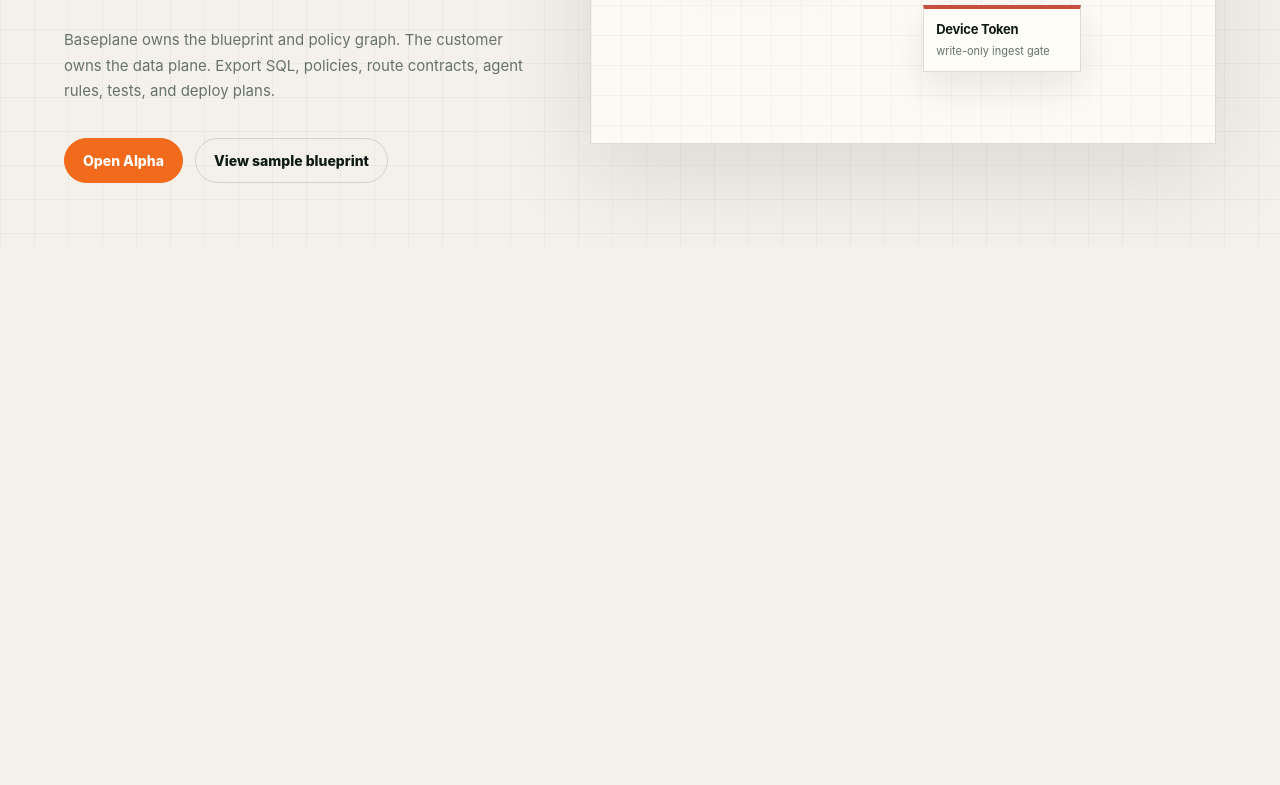
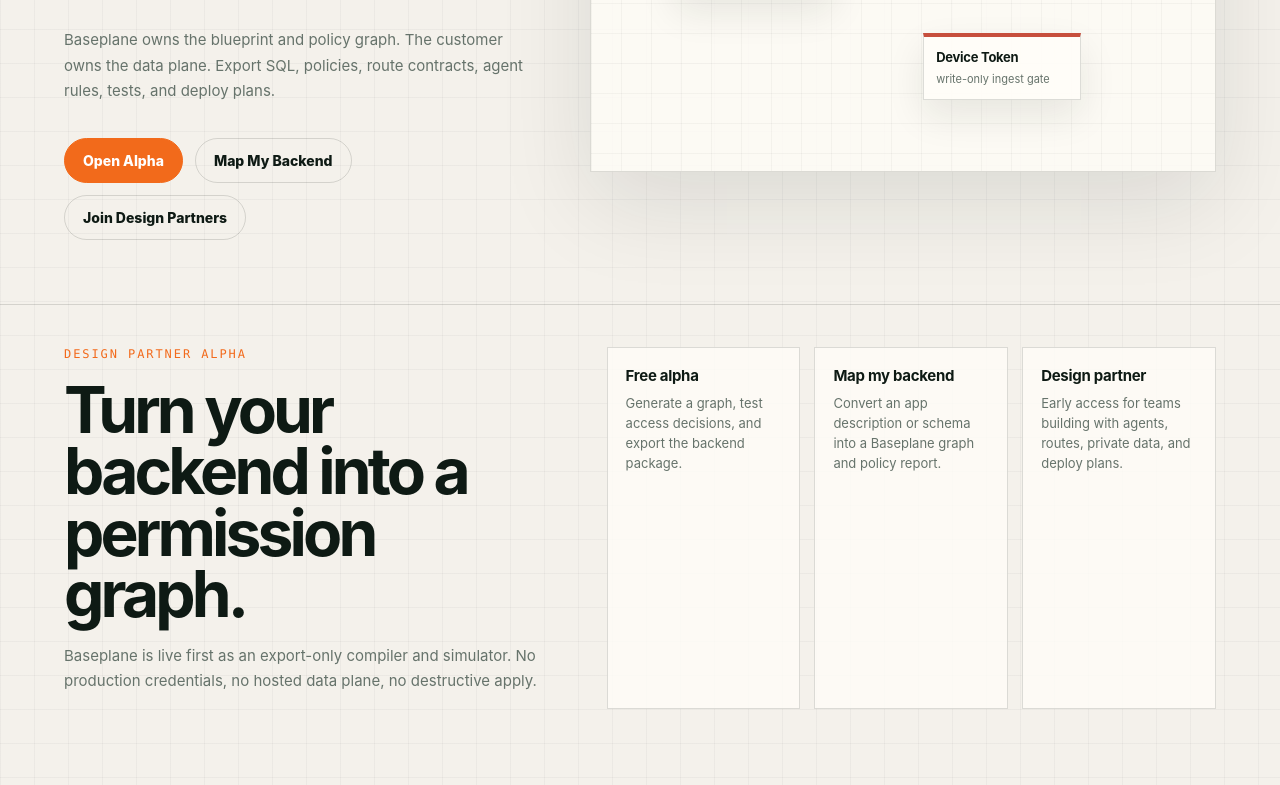
Before and after one commit to howwee20/baseplane, a website: page index.html in a window 1280 px wide. Shown: the part 651-1436 px from the top of the page. Before the commit the page ends 898 px from the top, so only its background shows below. Drawn offline with Linux system fonts and the light colour scheme.

Commit message:
Add Baseplane alpha launch CTAs

```diff
--- a/index.html
+++ b/index.html
@@ -172,8 +172,52 @@
       background: rgba(242, 106, 27, 0.38);
       transform-origin: left center;
     }
+    .offers {
+      border-top: 1px solid var(--line);
+      padding: 42px clamp(28px, 5vw, 76px) 76px;
+    }
+    .offers-inner {
+      display: grid;
+      grid-template-columns: minmax(0, 0.9fr) minmax(0, 1.1fr);
+      gap: 44px;
+      max-width: 1180px;
+      margin: 0 auto;
+    }
+    h2 {
+      font-size: clamp(34px, 5vw, 64px);
+      line-height: 0.96;
+      letter-spacing: -0.06em;
+      margin: 0 0 18px;
+      max-width: 11ch;
+    }
+    .offer-grid {
+      display: grid;
+      grid-template-columns: repeat(3, minmax(0, 1fr));
+      gap: 14px;
+    }
+    .offer-card {
+      border: 1px solid var(--line);
+      background: rgba(255, 253, 248, 0.82);
+      padding: 18px;
+    }
+    .offer-card strong {
+      display: block;
+      font-size: 15px;
+      letter-spacing: -0.02em;
+      margin-bottom: 8px;
+    }
+    .offer-card p {
+      color: var(--muted);
+      font-size: 13px;
+      line-height: 1.55;
+      margin: 0;
+    }
     @media (max-width: 980px) {
       main {
+        grid-template-columns: 1fr;
+      }
+      .offers-inner,
+      .offer-grid {
         grid-template-columns: 1fr;
       }
       .graph-card {
@@ -199,7 +243,8 @@
         <p class="copy">Baseplane owns the blueprint and policy graph. The customer owns the data plane. Export SQL, policies, route contracts, agent rules, tests, and deploy plans.</p>
         <div class="actions">
           <a class="button primary" href="app/">Open Alpha</a>
-          <a class="button" href="examples/generic-telemetry/baseplane.json">View sample blueprint</a>
+          <a class="button" href="#design-partners">Map My Backend</a>
+          <a class="button" href="#design-partners">Join Design Partners</a>
         </div>
       </section>
       <section class="graph-card" aria-label="Baseplane graph preview">
@@ -229,6 +274,29 @@
         </article>
       </section>
     </main>
+    <section class="offers" id="design-partners">
+      <div class="offers-inner">
+        <div>
+          <div class="eyebrow">Design partner alpha</div>
+          <h2>Turn your backend into a permission graph.</h2>
+          <p class="copy">Baseplane is live first as an export-only compiler and simulator. No production credentials, no hosted data plane, no destructive apply.</p>
+        </div>
+        <div class="offer-grid">
+          <article class="offer-card">
+            <strong>Free alpha</strong>
+            <p>Generate a graph, test access decisions, and export the backend package.</p>
+          </article>
+          <article class="offer-card">
+            <strong>Map my backend</strong>
+            <p>Convert an app description or schema into a Baseplane graph and policy report.</p>
+          </article>
+          <article class="offer-card">
+            <strong>Design partner</strong>
+            <p>Early access for teams building with agents, routes, private data, and deploy plans.</p>
+          </article>
+        </div>
+      </div>
+    </section>
   </div>
 </body>
 </html>
```
